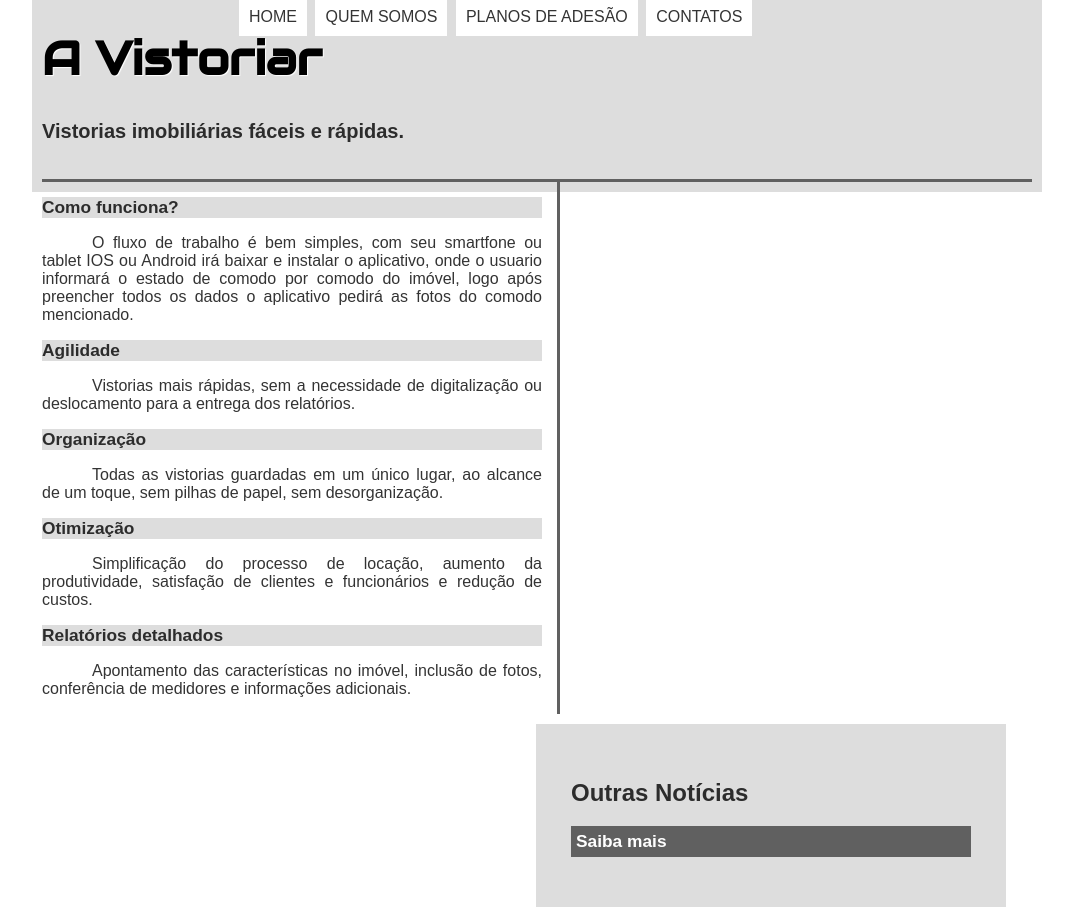
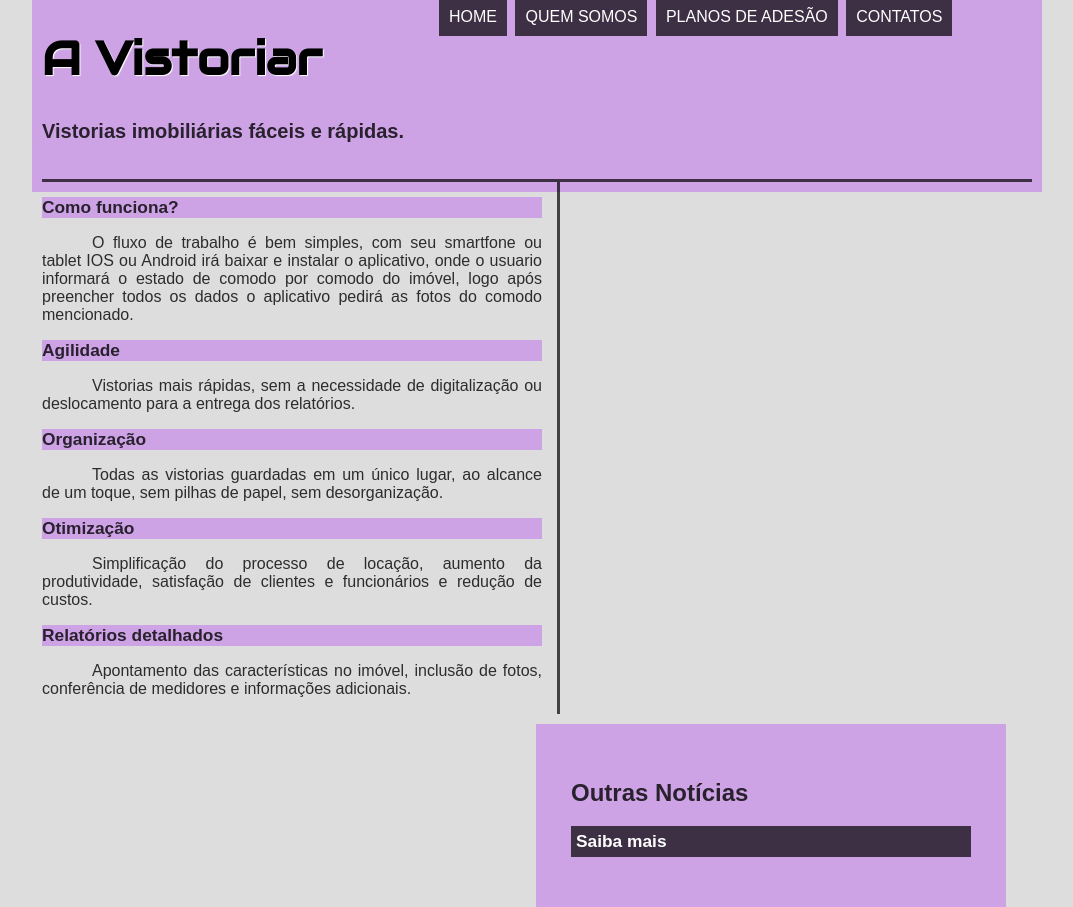
Before and after one commit to MagnaldoJunior/portfolio, a plain HTML site: page index.html in a window 1280 px wide. Shown: the whole page, without its empty margins (103-1176 px from the left). Drawn offline with Linux system fonts and the light colour scheme; a web font is replaced by a local one.

Commit message:
mudando css

```diff
--- a/estilo.css
+++ b/estilo.css
@@ -6,20 +6,20 @@
 
 body {
     font-family: Arial, sans-serif;
-    background-color: #ffffff;
+    background-color: #dddddd;
     color: rgba(0, 0, 0, 0.8);
 }
 
 div#interface {
     width: 990px;
-    background-color: #dddddd;
+    background-color: #cda3e6;
     margin: -20px auto 0px auto;
     box-shadow: 0px 0px 10ox black rgba(0, 0, 0, 0.8);
     padding: 10px 10px 10px 10px;
 }
 
 header#cabecalho {
-    border-bottom: 3px #606060 solid;
+    border-bottom: 3px rgba(0,0,0,.7) solid;
     height: 150px;
 }
 
@@ -54,12 +54,13 @@ nav#menu ul{
     text-transform: uppercase;
     position: absolute;
     top: -20px;
-    left: 300px;
+    left: 500px;
 }
 
 nav#menu li{
     display: inline-block;
-    background-color: white;
+    background-color: rgba(0,0,0,.7);
+    color: white;
     padding: 10px;
     margin: 2px;
     transition: 1s;
@@ -69,17 +70,21 @@ nav#menu h1 {
     display: none;
 }
 
+nav#menu li:hover {
+    background-color: rgb(0, 140, 255);
+}
+
 section#corpo {
     display: block;
     width: 500px;
     float: left;
-    border-right: 3px solid #606060;
+    border-right: 3px solid rgba(0,0,0,.7);
     padding-right: 15px;
 }
 
 section#corpo h2{
     font-size: 13pt;
-    background-color: #dddddd;
+    background-color: #cda3e6;
     font-family: Arial, sans-serif;
 }
 
@@ -87,7 +92,7 @@ aside#lateral {
     display: block;
     width: 400px;
     float: right;
-    background-color: #dddddd;
+    background-color: #cda3e6;
     padding: 35px;
     margin-top: 10px;
     margin-right: 163px;
@@ -104,7 +109,7 @@ aside#lateral h1 {
 }
 
 aside#lateral h2 {
-    background-color: #606060;
+    background-color: rgba(0,0,0,.7);
     font-size: 13pt;
     color: #ffffff;
     padding: 5px;
```
